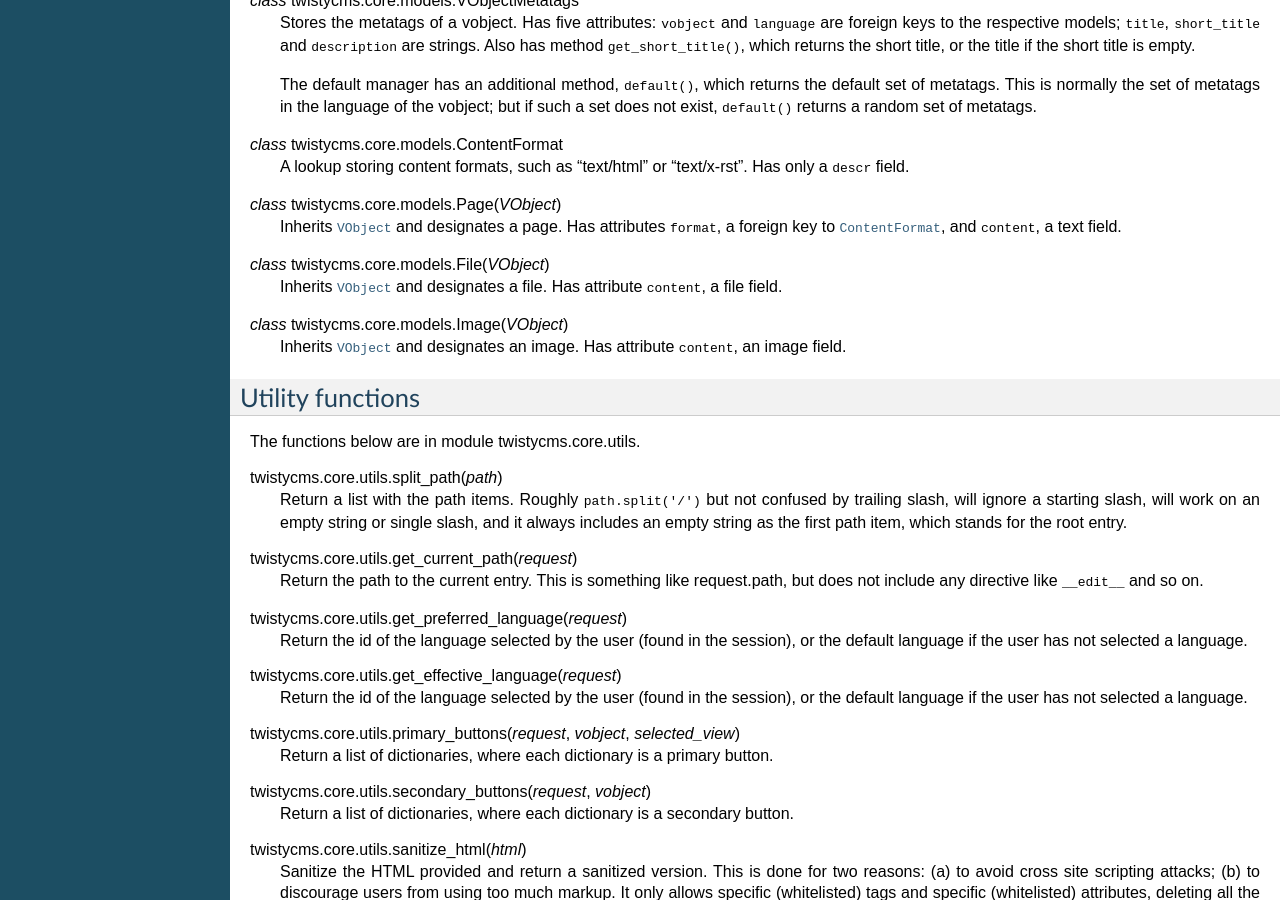
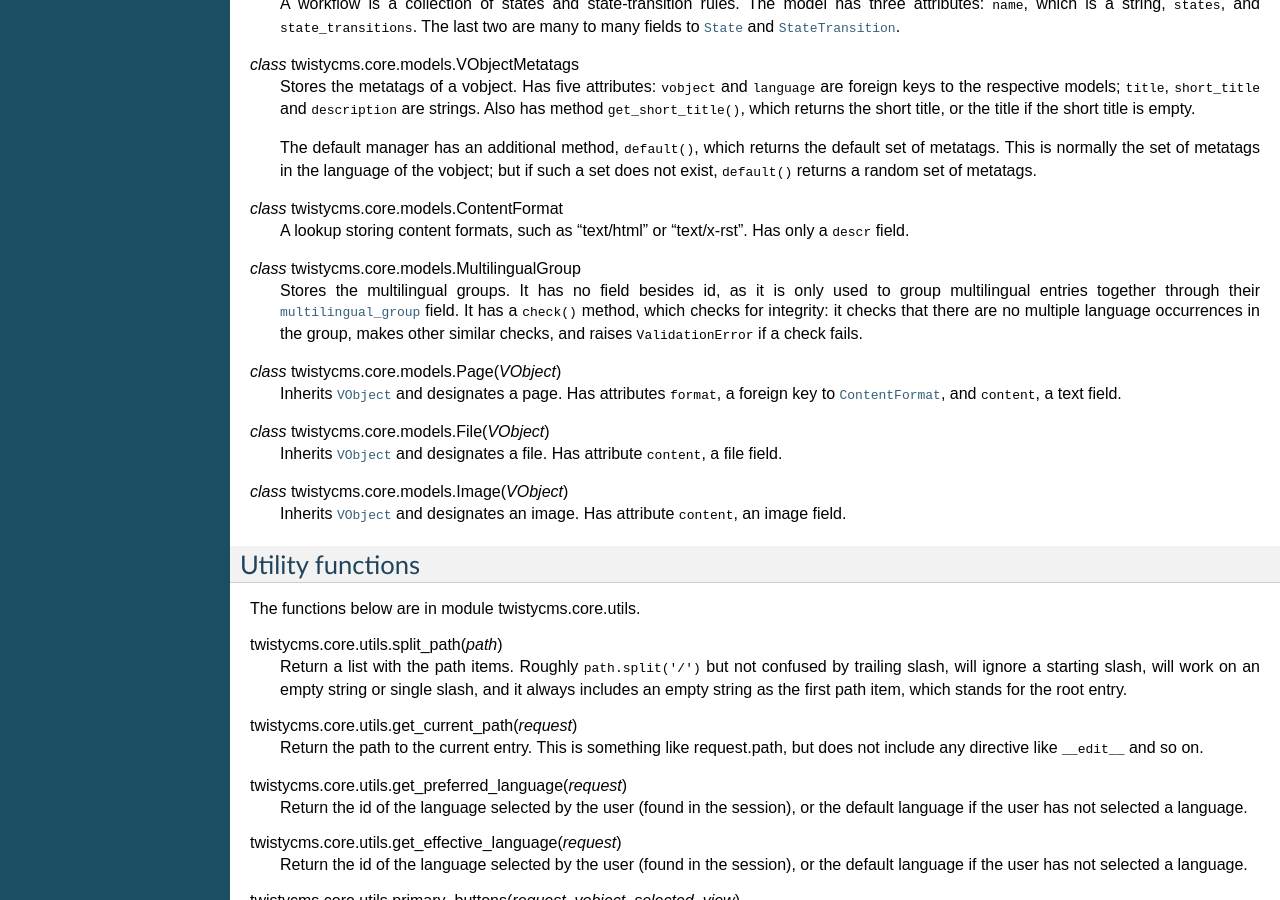
Before and after one commit to aptiko/zadig, a Sphinx documentation site: the page built from docs/api.txt, in a window 1280 px wide and 900 px high, scrolled down 4157 px. Built offline with Sphinx 7.4.7, drawn with Linux system fonts in a browser that asks for light colours; some of the changed text lies outside the part shown.

Commit message:
Documented MultilingualGroup

```diff
--- a/docs/api.txt
+++ b/docs/api.txt
@@ -61,6 +61,12 @@ Entry
 
       A foreign key to :class:`~twistycms.core.models.State`, indicating the state of
       the entry.
+
+   .. attribute:: twistycms.core.models.Entry.multilingual_group
+
+      A foreign key to
+      :class:`~twistycms.core.models.MultilingualGroup`, indicating
+      the multilingual group, if any, to which the entry belongs.
 
    :class:`~twistycms.core.models.Entry` objects also have the
    following properties:
@@ -366,6 +372,16 @@ Other models
    A lookup storing content formats, such as "text/html" or
    "text/x-rst". Has only a :attr:`descr` field.
 
+.. class:: twistycms.core.models.MultilingualGroup
+
+   Stores the multilingual groups. It has no field besides id, as it
+   is only used to group multilingual entries together through their
+   :attr:`~twistycms.core.models.Entry.multilingual_group` field. It
+   has a :meth:`check()` method, which checks for integrity: it checks
+   that there are no multiple language occurrences in the group, makes
+   other similar checks, and raises
+   :exc:`~django.core.exceptions.ValidationError` if a check fails.
+
 .. class:: twistycms.core.models.Page(VObject)
 
    Inherits :class:`~twistycms.core.models.VObject` and designates a page. Has
@@ -381,6 +397,7 @@ Other models
 
    Inherits :class:`~twistycms.core.models.VObject` and designates an image. Has
    attribute :attr:`content`, an image field.
+
 
 Utility functions
 =================
```
